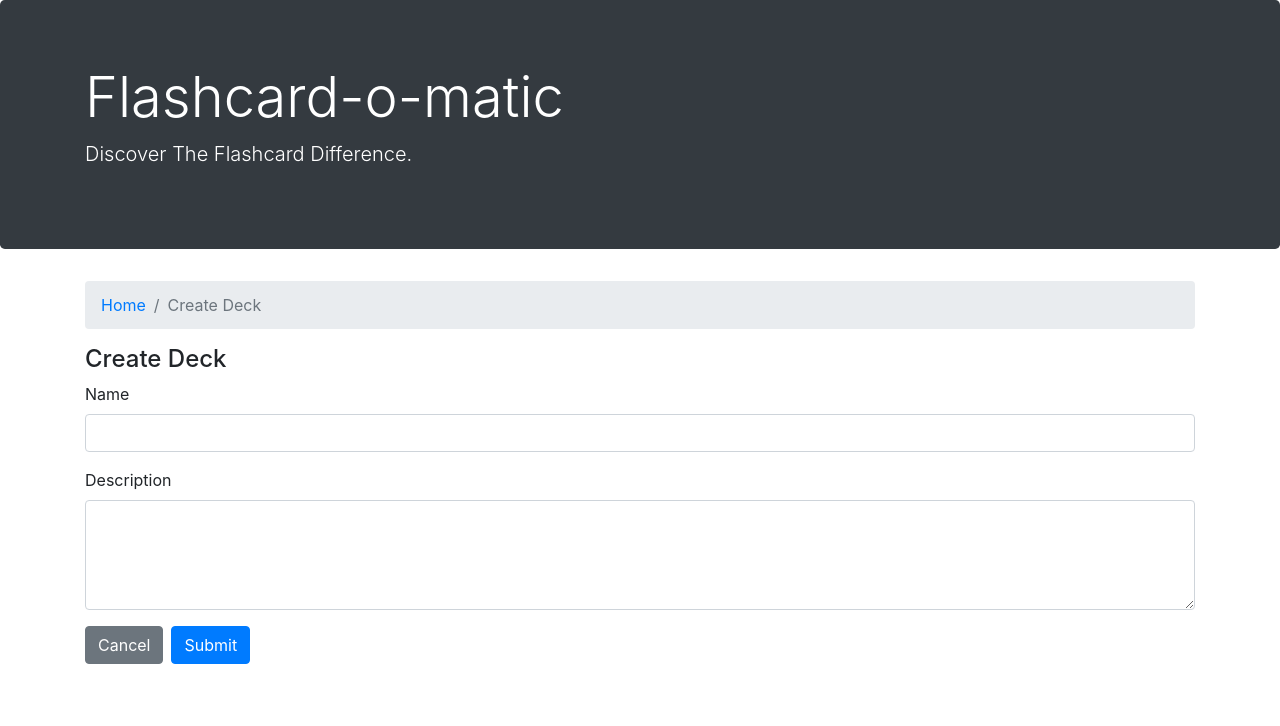
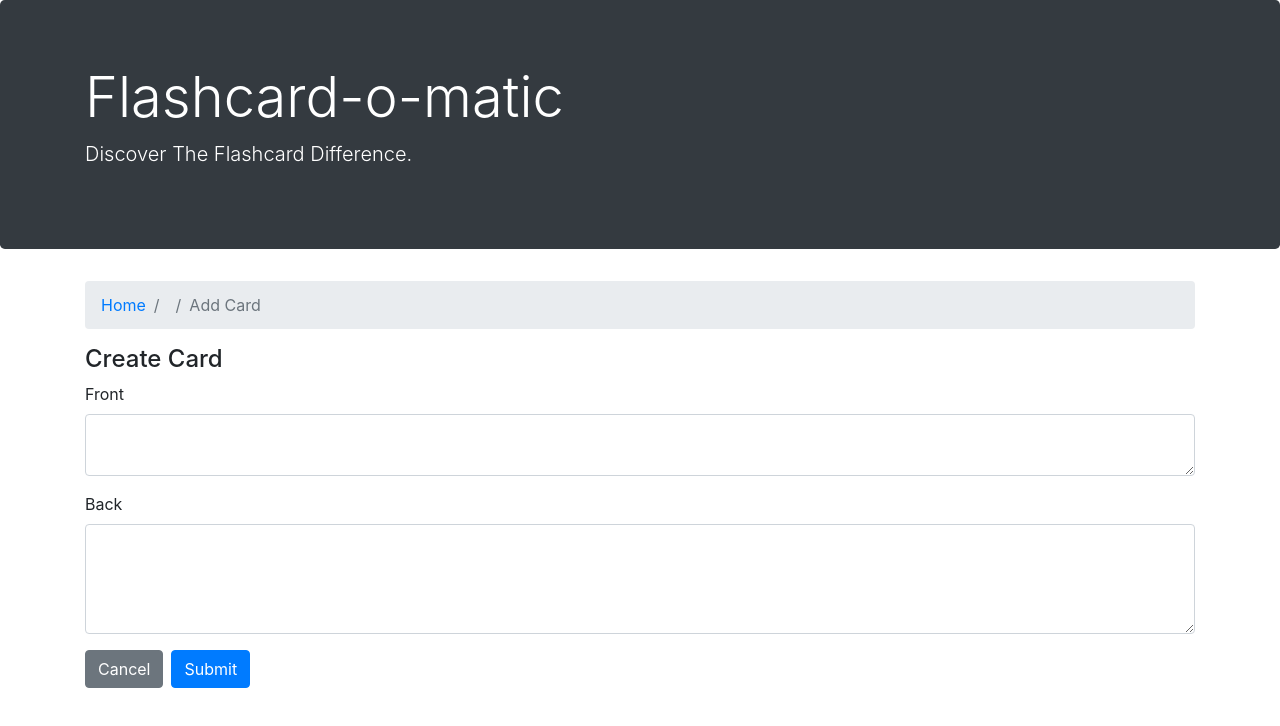
Before and after one commit to uscanga20alex/Flashcards-App, a React (Create React App) app: page /decks/1/cards/new in a window 1280 px wide. Shown: the top 726 px of the page. Built offline with nearby package versions, Linux system fonts and the light colour scheme; no server answers; a web font is replaced by a local one.

Commit message:
submit working now

```diff
--- a/data/db.json
+++ b/data/db.json
@@ -53,10 +53,9 @@
   ],
   "cards": [
     {
-      "id": 1,
-      "front": "Differentiate between Real DOM and Virtual DOM.",
-      "back": "Virtual DOM updates are faster but do not directly update the HTML",
-      "deckId": 1
+      "front": "tjrtye",
+      "back": "erneynetyne",
+      "id": 1
     },
     {
       "id": 2,
@@ -88,6 +87,21 @@
       "back": "b",
       "deckId": 1,
       "id": 7
+    },
+    {
+      "front": "afdkjoj``",
+      "back": "jaoaomoag",
+      "deckId": 3,
+      "id": 8
+    },
+    {
+      "name": "asfq34fwaf",
+      "description": "2awrgfaerg a",
+      "id": 6,
+      "cards": [],
+      "front": "asfgar",
+      "back": "gwergaerfae b",
+      "deckId": 6
     }
   ]
 }
--- a/src/Componants/AddCard.js
+++ b/src/Componants/AddCard.js
@@ -1,26 +1,49 @@
-import React, { useState } from 'react';
-import { Link, useHistory } from 'react-router-dom';
-import { createDeck } from '../utils/api';
+import React, { useState, useEffect } from 'react';
+import { Link, useHistory, useParams } from 'react-router-dom';
+import { createCard, readDeck } from '../utils/api';
 
 function AddCard() {
   const history = useHistory();
-  const [newDeck, setNewDeck] = useState({
-    name: '',
-    description: '',
+  const { deckId } = useParams();
+  const [deck, setDeck] = useState(null);
+  const [newCard, setNewCard] = useState({
+    front: '',
+    back: '',
   });
 
+  useEffect(() => {
+      const abortController = new AbortController();
+      const signal = abortController.signal;
+      async function loadCard(){
+        try{
+          const loadedCard = await readDeck(deckId);
+          setNewCard(loadedCard);
+        }
+        catch (error){
+          if(error.name === "Abort Error"){
+            console.log("Aborted");
+          } else {
+            throw error;
+          }
+        }
+      }
+        loadCard();
+        return() => abortController.abort();
+      }, [deckId]);
+
   const handleChange = (event) => {
-    setNewDeck({
-      ...newDeck,
+    setNewCard({
+      ...newCard,
       [event.target.name]: event.target.value,
     });
   };
 
   const handleSubmit = async (event) => {
     event.preventDefault();
-    const createdDeck = await createDeck(newDeck);
-    history.push(`/decks/${createdDeck.id}`);
+    const createAdd = await createCard(deckId, newCard);
+    history.push(`/decks/${deckId}`);
   };
+
 
   return (
     <div>
@@ -29,38 +52,43 @@ function AddCard() {
           <li className="breadcrumb-item">
             <Link to="/">Home</Link>
           </li>
-          <li className="breadcrumb-item active" aria-current="page">
-            Create Deck
+          <li className="breadcrumb-item active">
+          {deck && (
+            <Link to={`/decks/${deckId}`}>{deck.name}</Link>
+            )}
+          </li>
+          <li className='breadcrumb-item active' aria-aria-current="page">
+            Add Card
           </li>
         </ol>
       </nav>
-      <h4>Create Deck</h4>
+      <h4>Create Card</h4>
       <form onSubmit={handleSubmit}>
         <div className="mb-3">
           <label htmlFor="name" className="form-label">
-            Name
+            Front
           </label>
-          <input
+          <textarea
             type="text"
             className="form-control"
-            id="name"
-            name="name"
+            id="front"
+            name="front"
             onChange={handleChange}
-            value={newDeck.name}
+            value={newCard.front}
             required
           />
         </div>
         <div className="mb-3">
           <label htmlFor="description" className="form-label">
-            Description
+            Back
           </label>
           <textarea
             className="form-control"
-            id="description"
-            name="description"
+            id="back"
+            name="back"
             rows="4"
             onChange={handleChange}
-            value={newDeck.description}
+            value={newCard.back}
             required
           />
         </div>
--- a/src/Componants/CreateDeck.js
+++ b/src/Componants/CreateDeck.js
@@ -3,12 +3,11 @@ import { Link ,useHistory } from "react-router-dom/cjs/react-router-dom.min";
 import { createDeck } from "../utils/api";
 
 function CreateDeck(){
+    const history = useHistory();
     const [deck, setDeck] = useState({
         name:'',
         description:'',
     });
-
-    const history = useHistory();
 
     const handleChange = (event) => {
         setDeck({
--- a/src/Componants/Deck.js
+++ b/src/Componants/Deck.js
@@ -1,20 +1,21 @@
 import React, { useEffect, useState} from "react";
 import { readDeck, deleteDeck } from "../utils/api";
-import { useParams, Link } from "react-router-dom/cjs/react-router-dom.min";
+import { useParams, Link, useHistory } from "react-router-dom/cjs/react-router-dom.min";
 
 function Deck(){
     const { deckId } = useParams();
     const [deck, setDeck] = useState();
-    const [card, setCard] = useState({})
+    //const [card, setCard] = useState({});
+    const history = useHistory();
 
     useEffect(() => {
       const abortController = new AbortController();
       const signal = abortController.signal;
       async function loadDeck(){
         try{
-          const loadedDeck = await fetch (readDeck(deckId), {signal});
+          const loadedDeck = await readDeck(deckId);
           setDeck(loadedDeck);
-          setCard(loadedDeck.card[0])
+          /* setCard(loadedDeck.card[0]) why did I need to add this if it does nothing*/
         }
         catch (error){
           if(error.name === "Abort Error"){
@@ -30,13 +31,15 @@ function Deck(){
 
     const handleDelete = async () => {
         if(window.confirm("Are you sure you want to delete?")){
-            await deleteDeck(deckId);
+            try{
+                await deleteDeck(deckId);
+                history.push('/');
+            } catch (error){
+                console.error('Error deleting deck.', error);
+            }
         }
-    }
-    if (!deck){
-        return <p>Loading...</p>
-    }
-    const {name, description, cards} = deck;
+    };
+
 
     return (
         <div>
@@ -45,11 +48,11 @@ function Deck(){
                     <li className="breadcrumb-item">
                         <Link to="/">Home</Link>
                     </li>
-                    <li className="breadcrumb-item active" aria-current="page">{name}</li>
+                    <li className="breadcrumb-item active" aria-current="page">{deck && deck.name}</li>
                 </ol>
             </nav>
-            <h4>{name}</h4>
-            <p>{description}</p>
+            <h4>{deck && deck.name}</h4>
+            <p>{deck && deck.description}</p>
             <div>
                 <Link to={`/decks/${deckId}/edit`} className="btn btn-secondary">
                     Edit
@@ -57,21 +60,21 @@ function Deck(){
                 <Link to={`/decks/${deckId}/study`} className="btn btn-primary">
                     Study
                 </Link>
-                <Link to={`/decks/new`} className="btn btn-primary">
+                <Link to={`/decks${deckId}/cards/new`} className="btn btn-primary">
                     Add Cards
                 </Link>
                 <button className="btn btn-danger" onClick={handleDelete}>Delete</button>
             </div>
             <h2>Cards</h2>
             <ul className="list-group">
-                {cards.map((card) => (
+                {deck && deck.cards.map((card) => (
                     <li className="list-group-item" key={card.id}>
-                    <p>{card.front}</p>
-                    <p>{card.back}</p>
+                    <p>Question:{card.front}</p>
+                    <p>Answer: {card.back}</p>
                     <Link to={`/decks/${deckId}/cards/${card.id}/edit`} className="btn btn-secondary">
-                        Edit
+                        Edit Card
                     </Link>
-                    <button className="btn btn-danger">Delete</button>
+                    <button className="btn btn-danger" onClick={handleDelete}>Delete</button>
                 </li>
                 ))}
             </ul>
--- a/src/Componants/EditCard.js
+++ b/src/Componants/EditCard.js
@@ -6,19 +6,29 @@ function EditCard() {
   const history = useHistory();
   const { deckId, cardId } = useParams();
   const [deck, setDeck] = useState({});
-  const [card, setCard] = useState({ front: '', back: '' });
+  const [card, setCard] = useState({ front: '', back: '', });
 
   useEffect(() => {
-    async function loadDeckAndCard() {
-      const loadedDeck = await readDeck(deckId);
-      setDeck(loadedDeck);
-
-      const loadedCard = await readCard(cardId);
-      setCard(loadedCard);
+    const abortController = new AbortController();
+    const signal = abortController.signal;
+    async function loadDeckAndCards(){
+      try{
+        const loadedDeck = await readDeck(deckId);
+        const loadedCard = await readCard(cardId);
+        setDeck(loadedDeck);
+        setCard(loadedCard);
+      }
+      catch (error){
+        if(error.name === "Abort Error"){
+          console.log("Aborted");
+        } else {
+          throw error;
+        }
+      }
     }
-
-    loadDeckAndCard();
-  }, [deckId, cardId]);
+      loadDeckAndCards();
+      return() => abortController.abort();
+    }, [deckId, cardId]);
 
   const handleChange = (event) => {
     setCard({
@@ -29,7 +39,7 @@ function EditCard() {
 
   const handleSubmit = async (event) => {
     event.preventDefault();
-    const updatedCard = await updateCard(card);
+    const updatedCard = await updateCard({...card, id:cardId});
     history.push(`/decks/${deckId}`);
   };
 
--- a/src/Componants/EditDeck.js
+++ b/src/Componants/EditDeck.js
@@ -11,12 +11,24 @@ function EditDeck() {
   });
 
   useEffect(() => {
-    const loadDeck = async () => {
-      const loadedDeck = await readDeck(deckId);
-      setDeck(loadedDeck);
-    };
-    loadDeck();
-  }, [deckId]);
+    const abortController = new AbortController();
+    const signal = abortController.signal;
+    async function loadDeck(){
+      try{
+        const loadedDeck = await readDeck(deckId);
+        setDeck(loadedDeck);
+      }
+      catch (error){
+        if(error.name === "Abort Error"){
+          console.log("Aborted");
+        } else {
+          throw error;
+        }
+      }
+    }
+      loadDeck();
+      return() => abortController.abort();
+    }, [deckId]);
 
   const handleChange = (event) => {
     setDeck({
--- a/src/Componants/Home.js
+++ b/src/Componants/Home.js
@@ -1,18 +1,31 @@
 import { useEffect, useState } from "react";
 import React from "react";
-import { Link } from "react-router-dom";
-import { listDecks, deleteDeck } from "../utils/api";
+import { Link, useParams } from "react-router-dom";
+import { listDecks, deleteDeck, readDeck } from "../utils/api";
 
 function Home (){
     const [decks, setDeck] = useState([]);
 
+
     useEffect(() => {
-        const loadDecks = async () => {
-            const loadedDecks = await listDecks();
-            setDeck(loadedDecks);
+        const abortController = new AbortController();
+        const signal = abortController.signal;
+        async function loadDeck(){
+          try{
+            const loadedDeck = await listDecks(signal);
+            setDeck(loadedDeck);
+          }
+          catch (error){
+            if(error.name === "Abort Error"){
+              console.log("Aborted");
+            } else {
+              throw error;
+            }
+          }
         }
-        loadDecks();
-    }, []);
+          loadDeck();
+          return() => abortController.abort();
+        }, []);
 
     const handleDelete = async (deckId) => {
         if (window.confirm("Are you sure you want to delete?")){
@@ -30,8 +43,8 @@ function Home (){
             {decks.map((deck) => (
                 <div key={deck.id}>
                     <h2>{deck.name}</h2>
-                    <p>{deck.description}</p>
-                    <Link to={`/decks/${deck.id}/study`} className="btn btn-secondary">
+                    <p>Number of Cards: {deck.cards.length}</p>
+                    <Link to={`/decks/${deck.id}`} className="btn btn-secondary">
                         View
                     </Link>
                     <Link to={`/decks/${deck.id}/study`} className="btn btn-primary">
@@ -40,9 +53,8 @@ function Home (){
                     <button className="btn btn-danger" onClick={() => handleDelete(deck.id)}>
                         Delete
                     </button>
-                    </div>
+                </div>
             ))}
-
         </div>
     )
 }
```
Also changed, not shown: src/Componants/Study.js (+9 -25 lines).
